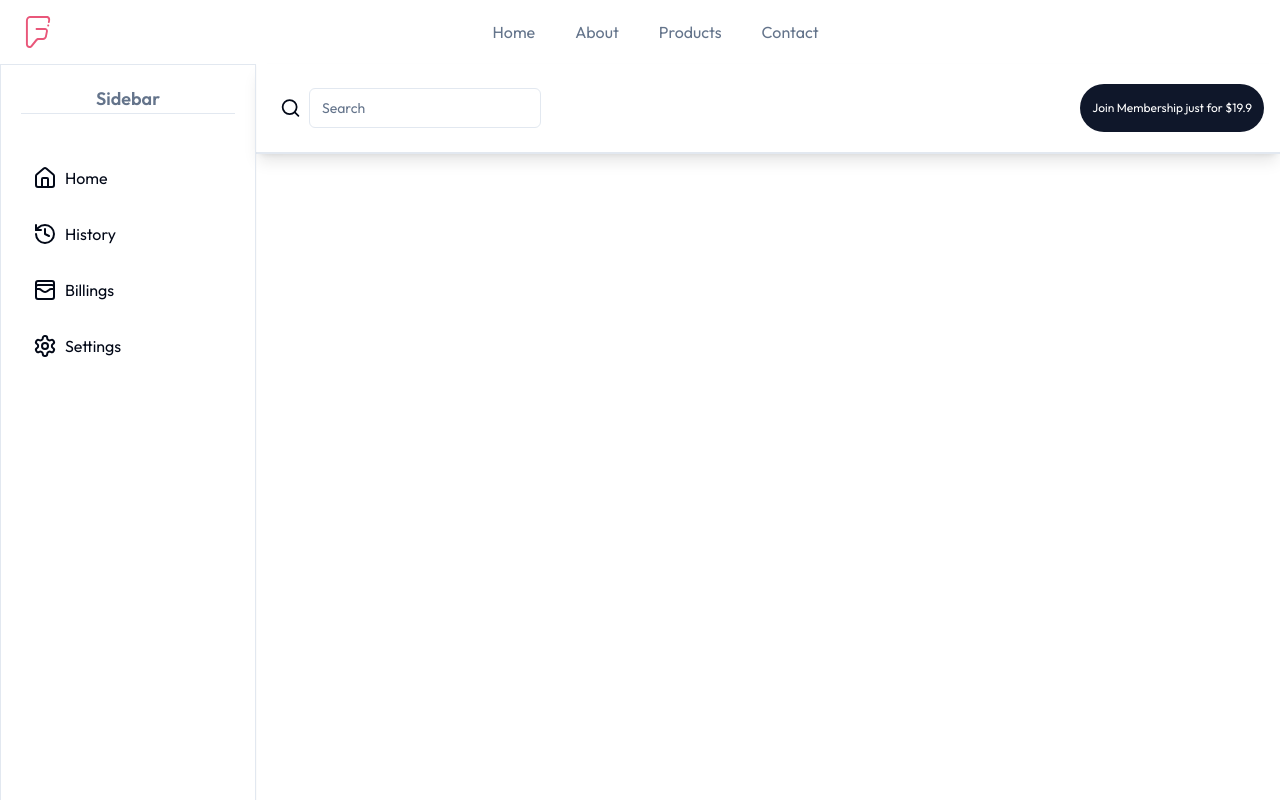
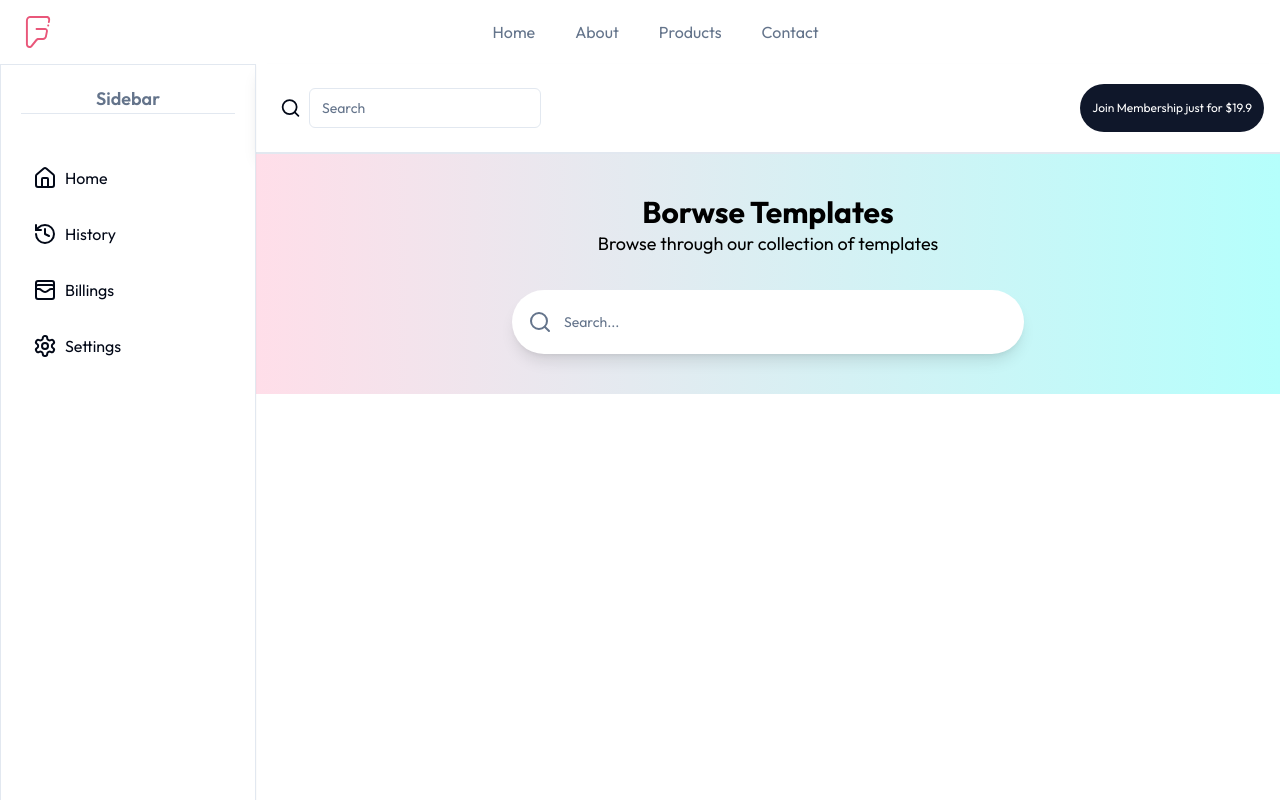
Before and after one commit to nischay-chauhan/ai-content, a Next.js app: page /dashboard in a window 1280 px wide. Built offline with nearby package versions, Linux system fonts and the light colour scheme.

Commit message:
added search page for searching templates

```diff
--- /dev/null
+++ b/app/dashboard/_components/promts.tsx
@@ -0,0 +1,9 @@
+import React from 'react'
+
+function PromptArea() {
+  return (
+    <div>PromptArea</div>
+  )
+}
+
+export default PromptArea
--- /dev/null
+++ b/app/dashboard/_components/searrch.tsx
@@ -0,0 +1,20 @@
+import { Input } from '@/components/ui/input'
+import { SearchIcon } from 'lucide-react'
+import React from 'react'
+
+function SearchSec() {
+    return (
+        <div className="flex flex-col h-[30vh] justify-center items-center  bg-gradient-to-r from-[#FFDEE9] to-[#B5FFFC]">
+            <div className='text-center mb-8 '>
+                <h1 className="text-3xl font-bold text-black">Borwse Templates</h1>
+                <p className="text-lg text-black">Browse through our collection of templates</p>
+            </div>
+          <div className="w-[50%] h-16 bg-white rounded-full shadow-lg flex items-center px-4">
+            <SearchIcon className="w-6 h-6 text-muted-foreground" />
+            <Input type="search" placeholder="Search..." className="flex-1 bg-transparent border-none focus:outline-none" />
+          </div>
+        </div>
+    )
+}
+
+export default SearchSec
--- a/app/dashboard/page.tsx
+++ b/app/dashboard/page.tsx
@@ -1,9 +1,10 @@
 import React from 'react'
+import SearchSec from './_components/searrch'
 
 function Dashboard() {
   return (
     <div>
-
+      <SearchSec />
     </div>
   )
 }
```
